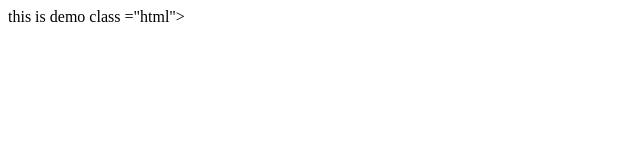
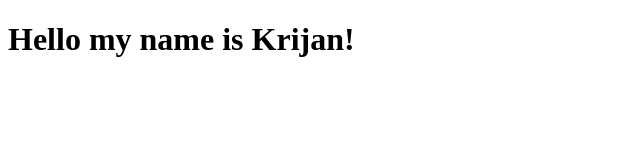
Before and after one commit to krijanmachamasi777/demo, a plain HTML site: page index.html in a window 1280 px wide. Shown: the whole page, without its empty margins (0-640 px from the left). Drawn offline with Linux system fonts and the light colour scheme.

Commit message:
krijan commit

```diff
--- a/index.html
+++ b/index.html
@@ -1,3 +1,11 @@
-<p>
-    this is demo class ="html">
-</p>
+<!DOCTYPE html>
+<html lang="en">
+<head>
+    <meta charset="UTF-8">
+    <meta name="viewport" content="width=device-width, initial-scale=1.0">
+    <title>Krijan</title>
+</head>
+<body>
+    <h1>Hello my name is Krijan!</h1>
+</body>
+</html>
```
